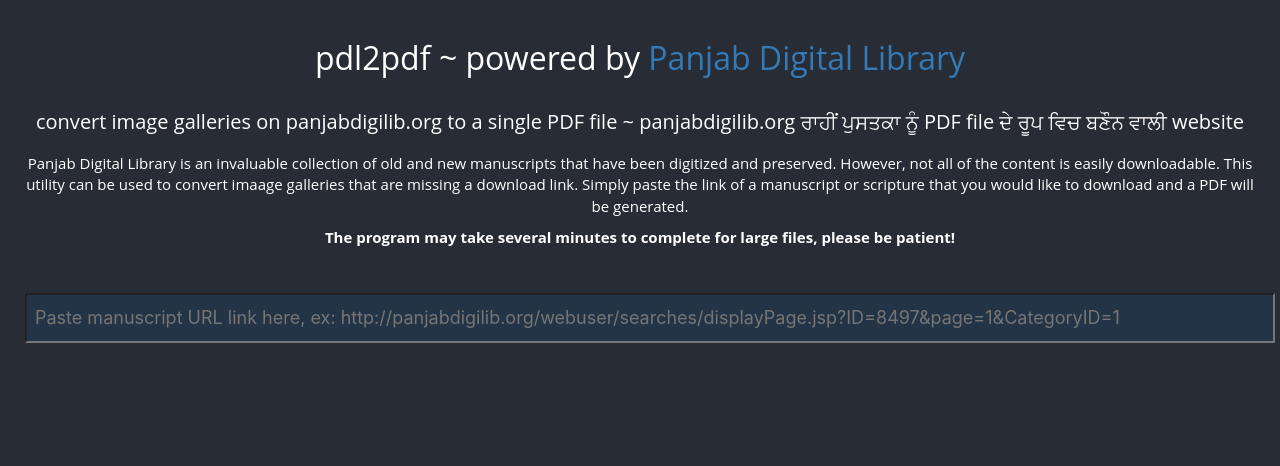
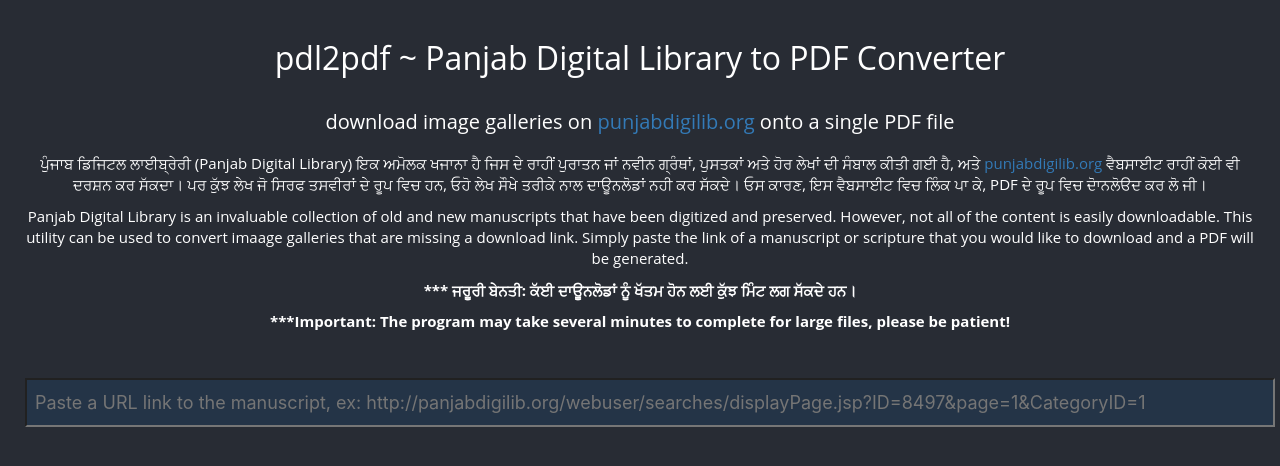
Before and after one commit to gursevak/pdl2pdf, a React (Create React App) app: page / in a window 1280 px wide. Shown: the top 466 px of the page. Built offline with nearby package versions, Linux system fonts and the light colour scheme; a web font is replaced by a local one.

Commit message:
working cors requests

```diff
--- a/package.json
+++ b/package.json
@@ -4,17 +4,15 @@
   "private": true,
   "dependencies": {
     "cheerio": "^1.0.0-rc.3",
-    "cors": "^2.8.5",
     "gh-pages": "^2.0.1",
     "jimp": "^0.6.4",
     "jspdf": "^1.5.3",
     "react": "^16.8.6",
     "react-dom": "^16.8.6",
-    "react-loading-bar": "0.0.7",
     "react-scripts": "3.0.1",
     "websocket-driver": "^0.7.3"
   },
-  "homepage": "https://gursevak.github.io/pdl2pdf",
+  "homepage": "http://pdl2pdf.sikhutils.com/",
   "scripts": {
     "predeploy": "npm run build",
     "deploy": "gh-pages -d build",
--- a/src/App.js
+++ b/src/App.js
@@ -20,44 +20,45 @@
 
   handleInputChange = event => {
     let self = this;
-    const id = url.parse(event.target.value, true).query['ID'];
-    if (id == null) {
+    const inputUrl = url.parse(event.target.value, true)
+    console.log(inputUrl);
+    const host = inputUrl.host;
+    const id = inputUrl.query['ID'];
+    if (host !== 'panjabdigilib.org' || id == null) {
+      console.log("somethings happening");
       this.setState({
         userMessage: `Please enter a valid URL from panjabdigilib.org`
       })
     } else {
-      const metaUrl = `http://panjabdigilib.org/webuser/searches/displayPage.jsp?ID=${id}&page=1&CategoryID=1`;
+      const metaUrl = `http://cors-anywhere.herokuapp.com/http://panjabdigilib.org/webuser/searches/displayPage.jsp?ID=${id}&page=1&CategoryID=1`;
       var numPages = null;
       var pages = 1;
       var pagesLeft = 0;
       var buffer = [];
-      // request({
-      //   uri: metaUrl,
-      // }, function(error, response, body) {
-      //   var $ = cheerio.load(body);
-      //   numPages = $('td').filter(function() {
-      //     return $(this).text().trim() === 'Pages';
-      //   }).next().text();
-      //   pages = pagesLeft = parseInt(numPages);
-      //   // this.updateUserProgress();
-      // });
-      http.get(metaUrl, (resp) => {
-        let data = '';
-
-        // A chunk of data has been recieved.
-        resp.on('data', (chunk) => {
-          data += chunk;
-        });
-
-        // The whole response has been received. Print out the result.
-        resp.on('end', () => {
-          var $ = cheerio.load(data);
+      http.get(metaUrl, (res) => {
+        const { statusCode } = res;
+        let error;
+        if (statusCode !== 200) {
+          error = new Error('Request Failed.\n' +
+                            `Status Code: ${statusCode}`);
+        }
+        if (error) {
+          console.error(error.message);
+          // Consume response data to free up memory
+          res.resume();
+          return;
+        }
+        let rawData = '';
+        res.on('data', (chunk) => { rawData += chunk; });
+        res.on('end', () => {
+          try {
+            var $ = cheerio.load(rawData);
             numPages = $('td').filter(function() {
               return $(this).text().trim() === 'Pages';
             }).next().text();
             pages = pagesLeft = parseInt(numPages);
             for (let i = 1; i <= pages; i++) {
-            const imageUrl = `http://panjabdigilib.org/images?ID=${id}&page=${i}&pagetype=null`;
+              const imageUrl = `http://cors-anywhere.herokuapp.com/http://panjabdigilib.org/images?ID=${id}&page=${i}&pagetype=null`;
               Jimp.read(imageUrl)
                 .then(image => {
                   // imagePromises.push(image.getBase64Async(Jimp.MIME_PNG));
@@ -88,10 +89,12 @@
                   console.log("error")
                 });
             }
+          } catch (e) {
+            console.error(e.message);
+          }
         });
-
-      }).on("error", (err) => {
-        console.log("Error: " + err.message);
+      }).on('error', (e) => {
+        console.error(`Got error: ${e.message}`);
       });
 
       this.setState({
--- a/src/Body.js
+++ b/src/Body.js
@@ -17,7 +17,7 @@
       <div>
         <div className="component-pdl-input">
           <div>
-            <input placeholder="Paste manuscript URL link here, ex: http://panjabdigilib.org/webuser/searches/displayPage.jsp?ID=8497&page=1&CategoryID=1" onChange={this.handleChange} />
+            <input placeholder="Paste a URL link to the manuscript, ex: http://panjabdigilib.org/webuser/searches/displayPage.jsp?ID=8497&page=1&CategoryID=1" onChange={this.handleChange} />
           </div>
           <div className="component-pdl-user-message">
             {this.props.outputLink}
--- a/src/Header.js
+++ b/src/Header.js
@@ -18,19 +18,26 @@
     return (
       <header className="component-header">
         <div className="component-header-title">
-          pdl2pdf ~ powered by <a href="http://panjabdigilib.org">Panjab Digital Library</a>
+          pdl2pdf ~ Panjab Digital Library to PDF Converter
         </div>
         <h2>
-        convert image galleries on panjabdigilib.org to a single PDF file
-        ~  panjabdigilib.org ਰਾਹੀਂ ਪੁਸਤਕਾ ਨੂੰ PDF file ਦੇ ਰੂਪ ਵਿਚ ਬਣੌਨ ਵਾਲੀ website
+        download image galleries on <a href="http://panjabdigilib.org">punjabdigilib.org</a> onto a single PDF file
         </h2>
+        <p>
+          ਪੁੰਜਾਬ ਡਿਜਿਟਲ ਲਾਈਬ੍ਰੇਰੀ (Panjab Digital Library) ਇਕ ਅਮੋਲਕ ਖਜਾਨਾ ਹੈ ਜਿਸ ਦੇ ਰਾਹੀਂ ਪੁਰਾਤਨ ਜਾਂ ਨਵੀਨ ਗ੍ਰੰਥਾਂ, ਪੁਸਤਕਾਂ ਅਤੇ ਹੋਰ ਲੇਖਾਂ ਦੀ ਸੰਬਾਲ ਕੀਤੀ ਗਈ ਹੈ,
+          ਅਤੇ <a href="http://panjabdigilib.org">punjabdigilib.org</a> ਵੈਬਸਾਈਟ ਰਾਹੀਂ ਕੋਈ ਵੀ ਦਰਸ਼ਨ ਕਰ ਸੱਕਦਾ। ਪਰ ਕੁੱਝ ਲੇਖ ਜੋ ਸਿਰਫ ਤਸਵੀਰਾਂ ਦੇ ਰੂਪ ਵਿਚ ਹਨ, ਓਹੋ ਲੇਖ ਸੌਖੇ ਤਰੀਕੇ ਨਾਲ ਦਾਊਨਲੋਡਾਂ ਨਹੀ ਕਰ ਸੱਕਦੇ।
+          ਓਸ ਕਾਰਣ, ਇਸ ਵੈਬਸਾਈਟ ਵਿਚ ਲਿੰਕ ਪਾ ਕੇ, PDF ਦੇ ਰੂਪ ਵਿਚ ਦੋਾਨਲੋੳਦ ਕਰ ਲੋ ਜੀ।
+        </p>
         <p>
           Panjab Digital Library is an invaluable collection of old and new manuscripts that have been digitized and preserved.
           However, not all of the content is easily downloadable. This utility can be used to convert imaage galleries that are missing a download link.
           Simply paste the link of a manuscript or scripture that you would like to download and a PDF will be generated.
         </p>
         <p>
-          <b>The program may take several minutes to complete for large files, please be patient!</b>
+          <b>*** ਜਰੂਰੀ ਬੇਨਤੀ: ਕੱਈ ਦਾਊਨਲੋਡਾਂ ਨੂੰ ਖੱਤਮ ਹੋਨ ਲਈ ਕੁੱਝ ਮਿੰਟ ਲਗ ਸੱਕਦੇ ਹਨ।</b>
+        </p>
+        <p>
+          <b>***Important: The program may take several minutes to complete for large files, please be patient!</b>
         </p>
       </header>
     )
```
Also changed, not shown: 2 other files (tests, documents, lock files or other folders). Lines whose indentation alone changed are shown as unchanged.
